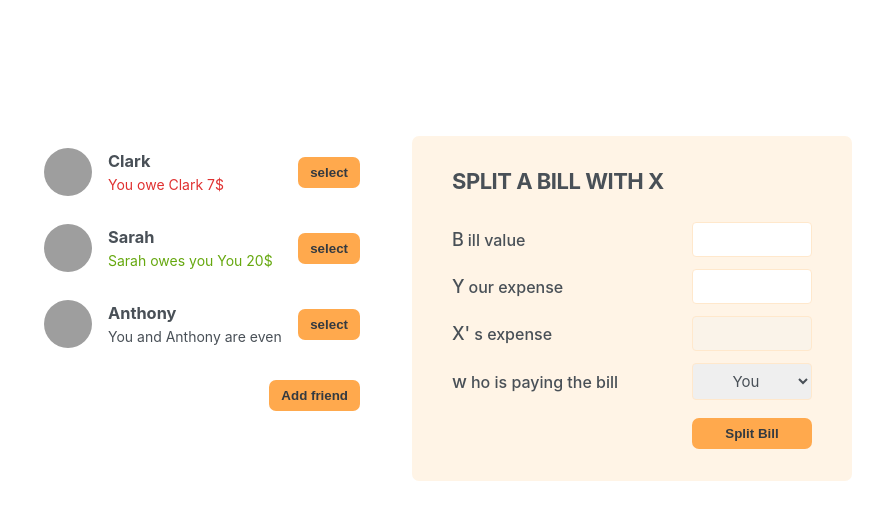
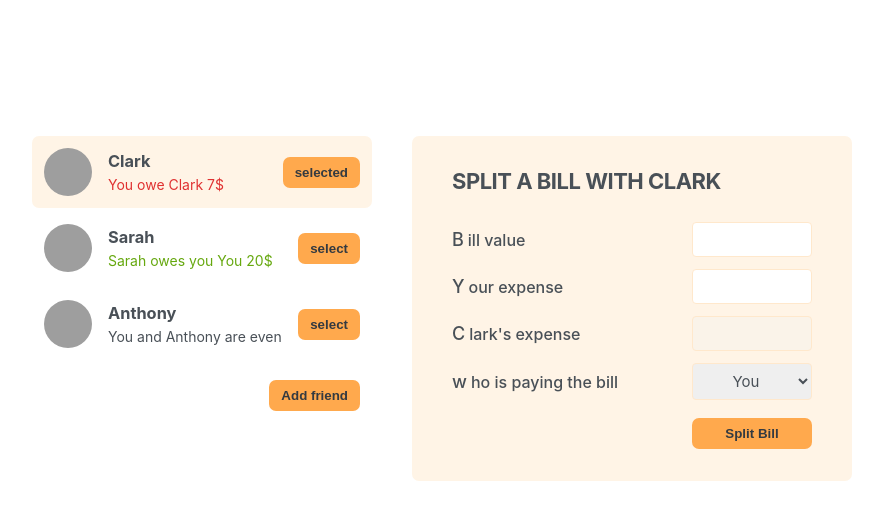
Before and after one commit to Abhishekvihan/eat-n-split, a React (Create React App) app: page / in a window 1280 px wide. Shown: the top 520 px of the page, without its empty margins (198-1081 px from the left). Built offline with nearby package versions, Linux system fonts and the light colour scheme; grey boxes are pictures that could not be loaded.

Commit message:
selecting a friend

```diff
--- a/src/App.js
+++ b/src/App.js
@@ -31,42 +31,60 @@ function Button({ children, onClick }) {
 export default function App() {
   const [showAddFriend, setShowAddFriend] = useState(false);
   const [friends, setFriends] = useState(initialFriends);
-  console.log(friends);
+  const [selectedFriend, setSelectedFriend] = useState(initialFriends[0]);
 
   function handleShowAddFriend() {
     setShowAddFriend((show) => !show);
   }
   function handleAddFriend(friend) {
     setFriends((friends) => [...friends, friend]);
-    setShowAddFriend((show) => !show);
+    setShowAddFriend(false);
+  }
+
+  function handleSelection(friend) {
+    setSelectedFriend(friend);
+    setShowAddFriend(false);
   }
   return (
     <div className="app">
       <div className="sidebar">
-        <FriendList friends={friends} />
+        <FriendList
+          friends={friends}
+          onSelection={handleSelection}
+          selectedFriend={selectedFriend}
+        />
+
         {showAddFriend && <FormAddFriend onAddFriend={handleAddFriend} />}
+
         <Button onClick={handleShowAddFriend}>
           {showAddFriend ? "close" : "Add friend"}
         </Button>
       </div>
-      <FormSplitBill />
+      {selectedFriend && <FormSplitBill selectedFriend={selectedFriend} />}
     </div>
   );
 }
 
-function FriendList({ friends }) {
+function FriendList({ friends, onSelection, selectedFriend }) {
+  console.log(selectedFriend);
   return (
     <ul>
       {friends.map((friend) => (
-        <Friend friend={friend} key={friend.id} />
+        <Friend
+          friend={friend}
+          key={friend.id}
+          onSelection={onSelection}
+          selectedFriend={selectedFriend}
+        />
       ))}
     </ul>
   );
 }
 
-function Friend({ friend }) {
+function Friend({ friend, onSelection, selectedFriend }) {
+  const isSelected = selectedFriend.id === friend.id;
   return (
-    <li>
+    <li className={isSelected ? "selected" : ""}>
       <img src={friend.image} alt={friend.name} />
       <h3>{friend.name}</h3>
 
@@ -83,7 +101,9 @@ function Friend({ friend }) {
         </p>
       )}
       {friend.balance === 0 && <p> You and {friend.name} are even</p>}
-      <Button>select</Button>
+      <Button onClick={() => onSelection(friend)}>
+        {isSelected ? "selected" : "select"}
+      </Button>
     </li>
   );
 }
@@ -127,21 +147,21 @@ function FormAddFriend({ onAddFriend }) {
   );
 }
 
-function FormSplitBill() {
+function FormSplitBill({ selectedFriend }) {
   return (
     <form className="form-split-bill">
-      <h2>Split a bill with X</h2>
+      <h2>Split a bill with {selectedFriend.name}</h2>
       <label>Bill value</label>
       <input type="text" />
       <label>Your expense</label>
       <input type="text" />
-      <label>X's expense</label>
+      <label>{selectedFriend.name}'s expense</label>
       <input type="text" disabled />
 
       <label>who is paying the bill</label>
       <select>
         <option value="user">You</option>
-        <option value="user">X</option>
+        <option value="user">{selectedFriend.name}</option>
       </select>
 
       <Button>Split Bill</Button>
```
